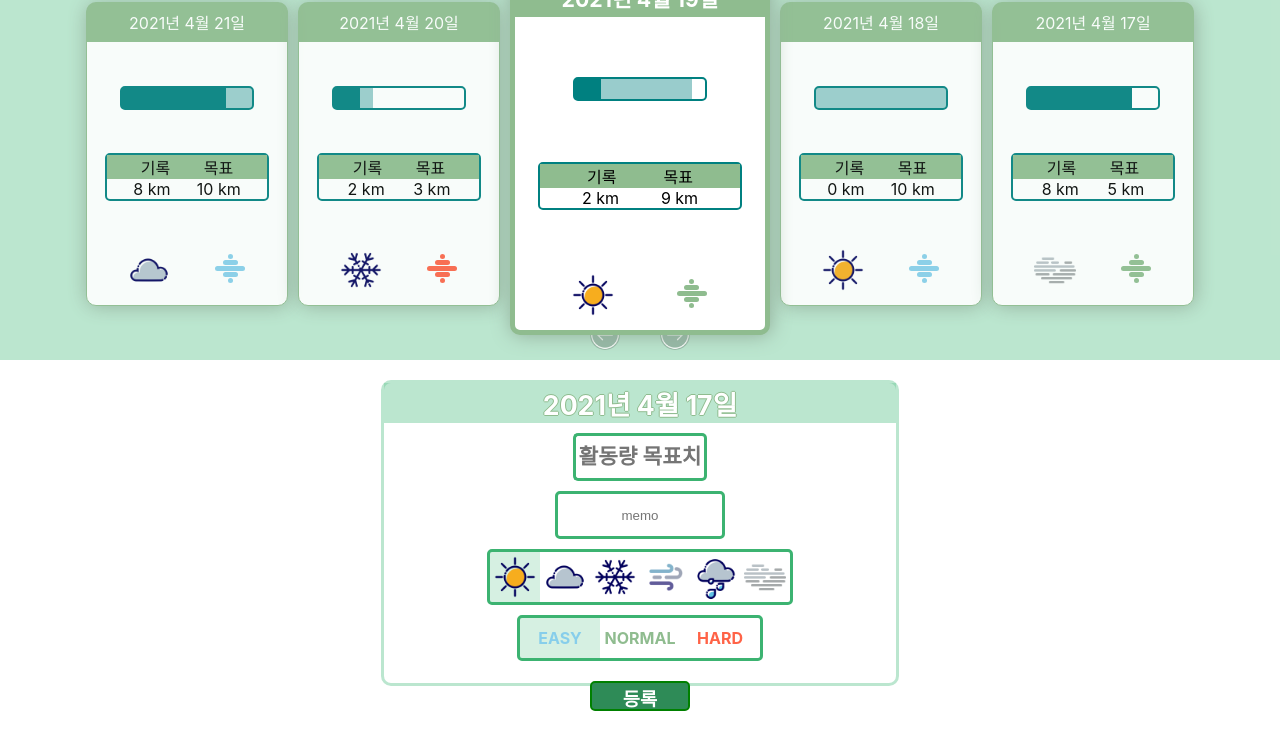
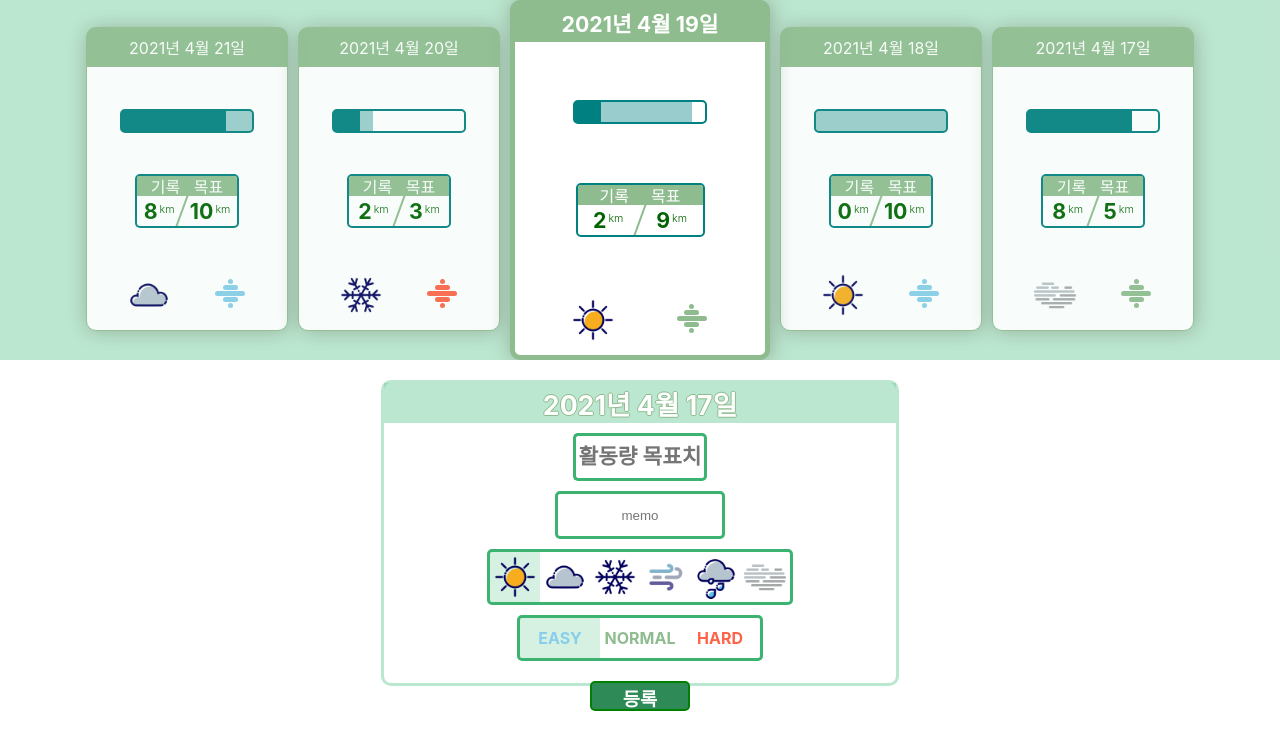
Before and after one commit to wogns0197/RunningWithMom-React, a React (Create React App) app: page /Dashboard in a window 1280 px wide. Shown: the top 750 px of the page. Built offline with nearby package versions, Linux system fonts and the light colour scheme.

Commit message:
enh/DashBoard UI

```diff
--- a/src/components/Dashboard.tsx
+++ b/src/components/Dashboard.tsx
@@ -2,11 +2,10 @@ import { Mobile, PC } from '../style/MediaQuery';
 import React, { FC, useState } from 'react';
 
 import { ICON_BACK } from '../assets/Images';
-import { Record } from '../types/index';
 import RecordsRenderer from '../components/RecordsRenderer';
 import { RootState } from '../store/Store';
 import styled from 'styled-components'
-import { transform } from 'typescript';
+import { useMediaQuery } from "react-responsive"
 import { useSelector } from 'react-redux';
 
 const DashBoardMain = styled.div`
@@ -22,7 +21,6 @@ const DashBoardMain = styled.div`
 `;
 
 const Cont = styled.div`
-  margin-top: -50px;
   display: flex;
   justify-content: center;
   align-items: center;
@@ -32,7 +30,6 @@ const Cont = styled.div`
 `;
 
 const MoveButton = styled.img`
-  /* position: absolute; */
   margin: 20px;
   width: 30px;
   height: 30px;
@@ -41,12 +38,21 @@ const MoveButton = styled.img`
   cursor: pointer;
 `;
 
+const MobileMove = styled.div`
+  position: absolute;
+  width: 100px;
+  height: 100%;
+  z-index: 999;
+`
+
+
 const Dashboard: FC = () => {
   const storeData = useSelector((state: RootState) => state.reducer);
   const [moveLeft, setMoveLeft] = useState<number>(0);
-
+  const moveCard = (isLeft: number) => { (isLeft * moveLeft) < storeData.length / 2 - 1 && setMoveLeft(moveLeft + isLeft) }
+  const isMobile = useMediaQuery({query : "(max-width:500px)"});
   return (
-    <DashBoardMain>
+    <DashBoardMain style={isMobile ? { height: '40vh' } : {}}>
       <div style={ storeData.length%2===0 ?{marginLeft:'212px'}:{}}>
         <Cont style={{marginLeft: moveLeft * 420 + 'px',}}>
           {
@@ -61,20 +67,23 @@ const Dashboard: FC = () => {
           })}
         </Cont>
       </div>
+      <PC>
         <div style={{ display: 'flex', position: 'absolute', bottom: '-10px', filter: 'invert(100%)' }}>
           <MoveButton
             src={ICON_BACK}
-          onClick={() =>
-            moveLeft<storeData.length/2 - 1 && setMoveLeft(moveLeft + 1)
-        } />
+            onClick={() => moveCard(1)} />
           <MoveButton
             src={ICON_BACK}
-          onClick={() =>
-            -moveLeft<storeData.length/2 - 1 && setMoveLeft(moveLeft - 1)
-          }
+            onClick={() => moveCard(-1)}
             style={{ transform: 'rotate(180deg)' }}
           />
         </div>
+      </PC>
+      <Mobile>
+        <MobileMove style={{left:0}} onClick={() => moveCard(1)} />
+        <MobileMove style={{right:0}} onClick={() => moveCard(-1)}/>
+      </Mobile>
+
     </DashBoardMain>
   );
 }
--- a/src/components/RecordsRenderer.tsx
+++ b/src/components/RecordsRenderer.tsx
@@ -8,9 +8,12 @@ import StrengthUI from '../uis/StrengthUI';
 import theme from '../style/theme';
 import { useMediaQuery } from "react-responsive"
 
+const Flex = css`
+  display: flex;
+`
+
 const Cont = styled.div`
-  /* position: absolute; */
-  display: flex;
+  ${Flex};
   flex-direction: column;
   justify-content: space-between;
   align-items: center;
@@ -30,7 +33,7 @@ const Cont = styled.div`
 
 const Content = styled.div`
   width: 100%;
-  display: flex;
+  ${Flex};
   justify-content: center;
 `;
 
@@ -42,28 +45,34 @@ const Date = styled.div`
   margin-top: -3px;
   border-top-right-radius: 10px;
   border-top-left-radius: 10px;
-  display: flex;
+  ${Flex};
   align-items: center;
   justify-content: center;
   transition-duration: .4s;
   transition-timing-function: ease-in-out;
 `
 const RecordbyGoal = styled.div`
-  width: 80%;
+  width: 50%;
+  height: 50px;
   border: 2px solid ${({ theme }) => theme.colors.mediumgreen};
   border-radius: 5px;
-  display: flex;
+  ${Flex};
   flex-direction: column;
 `;
 
 const Column = styled.div`
-  display: flex;
+  ${Flex};
   justify-content: space-evenly;
+  align-items: center;
+  border-top-left-radius: 3px;
+  border-top-right-radius: 3px;
+  overflow: hidden;
 `
 
-const Rec = styled.div`
-`
-const Goal = styled.div`
+const RecGoal = styled.div`
+  ${Flex};
+  font-size: 16pt;
+  color: ${({theme}) => theme.colors.darkgreen};
 `
 
 const DetailIcon = styled.img`
@@ -103,13 +112,46 @@ const Records: FC<Props> = ({ props, idx, arrLength, focus }) => {
       </Date>
       <RunningGage goal={goal} record={records}/>
       <RecordbyGoal>
-        <Column style={{backgroundColor: theme.colors.darkseagreen}}>
+        <Column
+          style={{
+            backgroundColor: theme.colors.darkseagreen,
+            color: theme.colors.white,
+            height: '40%',
+          }}>
           <div>기록</div>
           <div>목표</div>
         </Column>
-        <Column>
-          <Rec>{records} km</Rec>
-          <Goal>{goal} km</Goal>
+        <Column
+          style={{height: '60%', fontWeight:'bold'}}
+        >
+          <RecGoal>
+            {records}
+            <div
+              style={{
+                marginLeft:'2px',
+                marginTop: '5px',
+                fontWeight: 300,
+                fontSize: '8pt'
+              }}>km</div>
+          </RecGoal>
+          <div
+            style={{
+              width: '2px',
+              height: '120%',
+              backgroundColor: theme.colors.darkseagreen,
+              transform: 'rotate(20deg)',
+            }}
+          />
+          <RecGoal>
+            {goal}
+            <div
+              style={{
+                marginLeft:'2px',
+                marginTop: '5px',
+                fontWeight: 300,
+                fontSize: '8pt'
+              }}>km</div>
+          </RecGoal>
         </Column>
          {/* 메모 : {memo} */}
       </RecordbyGoal>
--- a/src/style/MediaQuery.tsx
+++ b/src/style/MediaQuery.tsx
@@ -4,14 +4,14 @@ import { useMediaQuery } from "react-responsive"
 
 const Mobile: FC = ({ children }) => {
   const isMobile = useMediaQuery({
-    query : "(max-width:767px)"
+    query : "(max-width:500px)"
   });
   return <React.Fragment>{isMobile && children}</React.Fragment>
 }
 
 const PC :FC = ({children}) => {
   const isPc = useMediaQuery({
-    query : "(min-width:768px) "
+    query : "(min-width:501px) "
   });
   return <React.Fragment>{isPc && children}</React.Fragment>
 }
```
Lines whose indentation alone changed are shown as unchanged.
